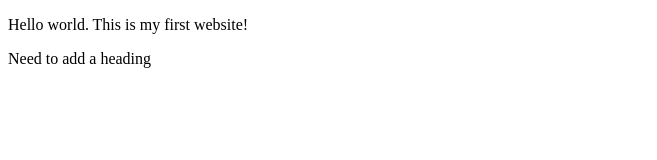
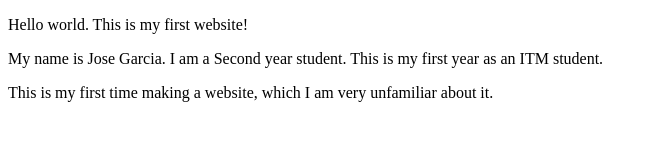
Before and after one commit to SaverLINK48/Lab_1, a plain HTML site: page index.html in a window 1280 px wide. Shown: the whole page, without its empty margins (0-657 px from the left). Drawn offline with Linux system fonts and the light colour scheme.

Commit message:
Added to the paragraph

```diff
--- a/index.html
+++ b/index.html
@@ -6,6 +6,7 @@
 </head>
 <body>
   <p> Hello world. This is my first website!</p>
-  <p> Need to add a heading</p>
+  <p> My name is Jose Garcia. I am a Second year student. This is my first year as an ITM student.</p>
+  <p> This is my first time making a website, which I am very unfamiliar about it.</p>
 </body>
 </html>
```
